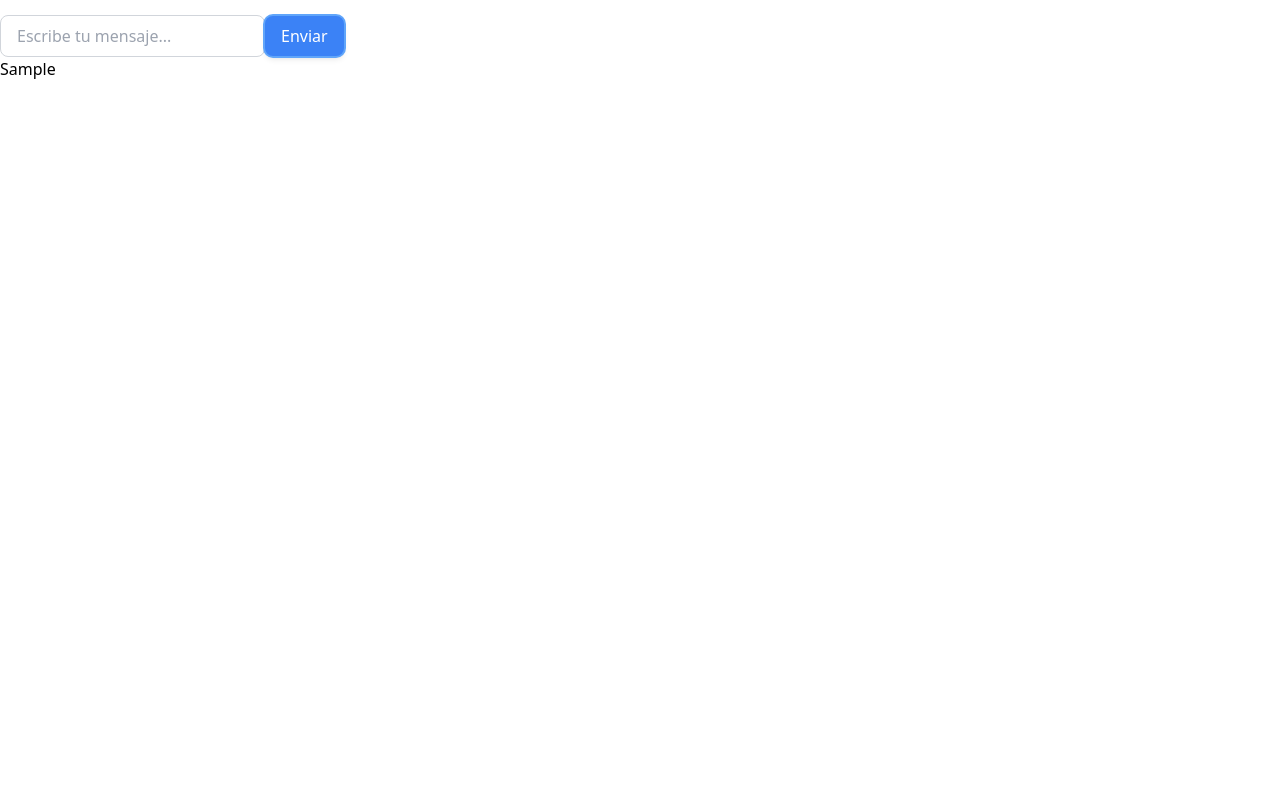
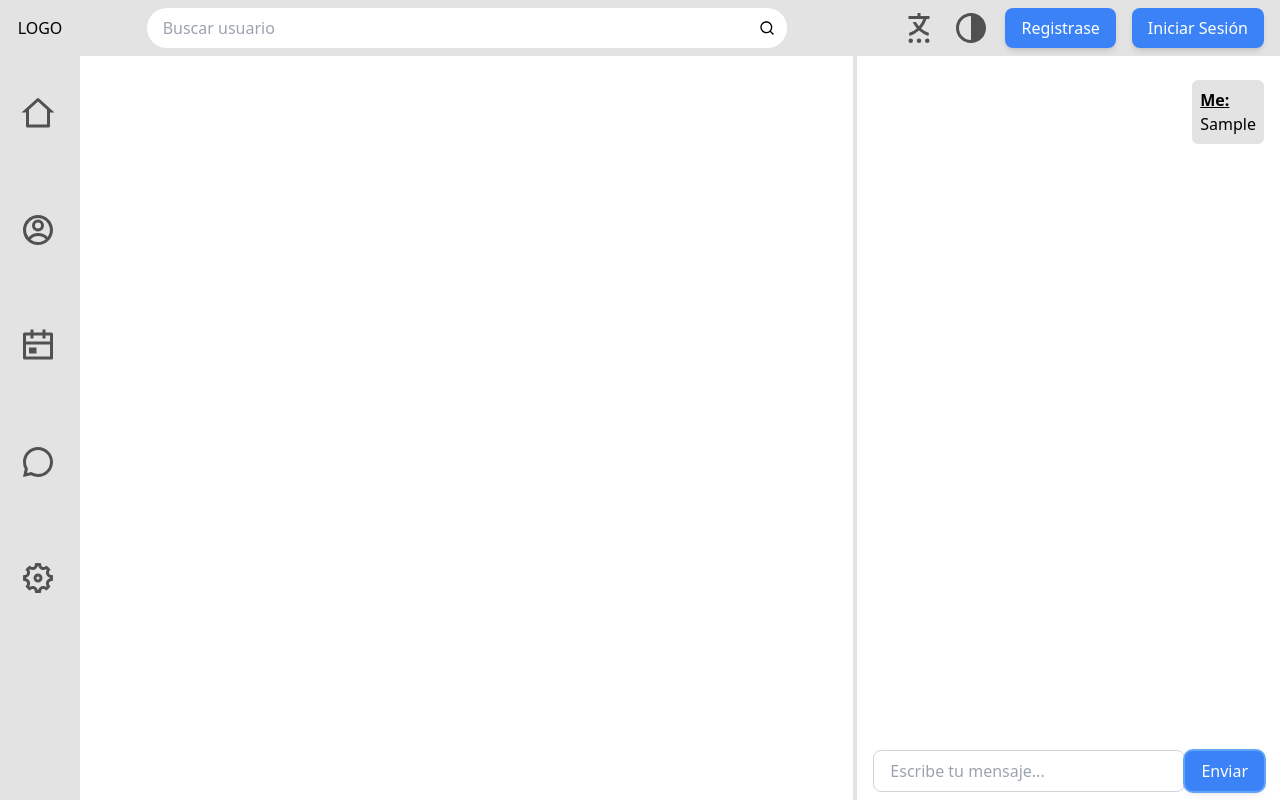
Before and after one commit to TQcmd37/social-network-project, a React (Vite) app in the folder social-network-project/: page /home/chat in a window 1280 px wide. Both pictures are taken after typing "Sample" into the empty fields and a click on the button "Enviar". Built offline with nearby package versions, Linux system fonts and the light colour scheme; no server answers.

Commit message:
style and modify the chat

```diff
--- a/social-network-project/src/components/chat/Chat.jsx
+++ b/social-network-project/src/components/chat/Chat.jsx
@@ -1,99 +1,82 @@
 import { io } from "socket.io-client";
-import { useState, useRef, useEffect } from "react"
+import { useState, useEffect, useRef } from "react";
+import NavBar from "../NavBar";
 
-const socket = io("http://localhost:3000")
+const socket = io("http://localhost:3000");
 
 const Chat = () => {
-
-  const [message, setMessage] = useState('');
-  const [messages, setMessages] = useState([])
- /*  const [userName, setUserName] = useState(localStorage.getItem("userName"))
-
-  const socketRef = useRef(io("http://localhost:3000", {
-    query: {
-      userName
-    }
-  })) */
+  const [message, setMessage] = useState("");
+  const [messages, setMessages] = useState([]);
+  const chatRef = useRef(null);
 
   const handleSubmit = (event) => {
-    event.preventDefault()
-    setMessages([...messages, message])
-
-    socket.emit("message", message)
-    // Aquí puedes agregar la lógica para enviar el mensaje.
-    // Por ejemplo, puedes usar una función para enviar el mensaje al servidor o almacenarlo en algún lugar.
-
-    // Después de enviar el mensaje, puedes limpiar el input.
-    setMessage('');
+    event.preventDefault();
+    const newMessage = {
+      body: message,
+      from: "Me",
     };
 
+    setMessages([...messages, newMessage]);
+    socket.emit("message", message);
+    setMessage("");
+  };
 
-    useEffect(()=>{
-      socket.on("message", reciveMessage)
+  useEffect(() => {
+    socket.on("message", reciveMessage);
+    return () => {
+      socket.off("message", reciveMessage);
+    };
+  }, []);
 
-
-      return ()=>{
-        socket.off("message", reciveMessage)
-      }
-
-    }, [/* userName */])
-
-    const reciveMessage = (message)=>{
-      setMessages((state)=>[...state, message])
-    }
-
+  const reciveMessage = (message) => {
+    setMessages((state) => [...state, message]);
+  };
 
   const handleChange = (event) => {
     setMessage(event.target.value);
   };
 
-
+  useEffect(() => {
+    chatRef.current.scrollTop = chatRef.current.scrollHeight;
+  }, [messages]);
 
   return (
-
-    <div>
-
-    <form onSubmit={handleSubmit}>
+    <>
+      <NavBar />
+      <div className="h-screen mt-14 flex flex-col justify-end items-center p-4 md:w-1/3 md:fixed md:right-0 pb-16  md:border-l-4 md:border-black-100">
+        <ul ref={chatRef} className="flex-grow w-full overflow-y-scroll">
+          {messages.map((message, i) => (
+            <li
+              key={message + i}
+              className={`${
+                message.from == "Me" ? "bg-black-100 ml-auto" : "bg-blue-400"
+              } my-2 p-2 table rounded-md`}
+            >
+              <span className="font-semibold underline block">
+                {message.from}:
+              </span>
+              {message.body}
+            </li>
+          ))}
+        </ul>
+        <form
+          onSubmit={handleSubmit}
+          className=" flex md:items-center md:justify-center w-full m-auto p-0 text-center"
+        >
           <input
             type="text"
-        className="border border-gray-300 rounded-lg px-4 py-2 focus:outline-none focus:ring-2 focus:ring-blue-400"
+            className="border w-full md:w-11/12 lg:w-full border-gray-300 rounded-lg px-4 py-2 focus:outline-none focus:ring-2 focus:ring-blue-400"
             placeholder="Escribe tu mensaje..."
             value={message}
             onChange={handleChange}
           />
-      <button
-        className="mt-4 px-4 py-2 bg-blue-500 text-white rounded-lg shadow-md hover:bg-blue-600 focus:outline-none focus:ring-2 focus:ring-blue-400"
-      >
+          <button className=" px-4 py-2 bg-blue-500 text-white rounded-lg shadow-md hover:bg-blue-600 focus:outline-none focus:ring-2 focus:ring-blue-400">
             Enviar
           </button>
         </form>
-    <ul>
-      {messages.map((message, i)=>(
-        <li key={message + i}>{message}</li>
-      ))}
-    </ul>
       </div>
+    </>
   );
 };
 
 export default Chat;
-
-/* const  Chat = () => {
-    const socketRef = useRef(io("http://localhost:3000"))
-
-    useEffect(()=>{
-      socketRef.current.on("message", (data)=>{
-        console.log(data)
-      })
-
-    }, [])
-
-    return (
-      <div>
-        <h1>This is the chat </h1>
-      </div>
-    );
-  };
-
-
-  export default Chat; */
--- /dev/null
+++ b/social-network-project/src/routes/ChatRoute.jsx
@@ -0,0 +1,7 @@
+import Chat  from "../components/chat/Chat"
+
+export default function ChatRouter(){
+    return (
+        <Chat/>
+    )
+}
--- a/social-network-project/src/routes/routeProvider.jsx
+++ b/social-network-project/src/routes/routeProvider.jsx
@@ -4,7 +4,7 @@ import NotFound from "../pages/not-found/NotFound";
 import Container from "../components/container/Container";
 import LoginForm from "../components/loginForm/LoginForm";
 import UploadPicture from "../components/uploadPicture/UploadPicture";
-import Chat from "../components/chat/Chat";
+import ChatRouter from "./ChatRoute"
 
 export const browserRouter = createBrowserRouter([
     {
@@ -40,7 +40,7 @@ export const browserRouter = createBrowserRouter([
     },
     {
         path: '/home/chat',
-        element: <Chat />,
+        element: <ChatRouter />,
         errorElement: <NotFound />
     }
 
```
Also changed, not shown: social-network-project/src/App.jsx (line endings or trailing spaces), social-network-project/src/firebase.js (line endings or trailing spaces), 2 other files (tests, documents, lock files or other folders). Lines whose indentation alone changed are shown as unchanged.
